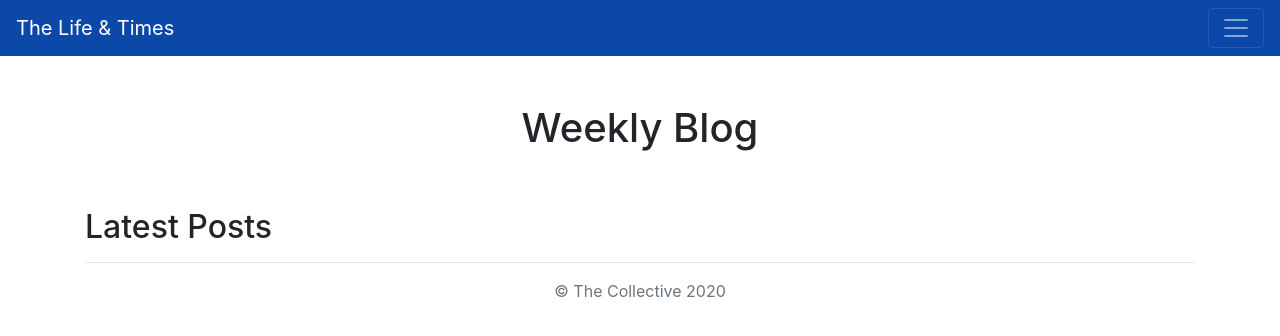
After one commit to welcomebackjmr/portfolio-project, a Django app: page /blog/ in a window 1280 px wide. The commit adds this page. Shown: the top 336 px of the page. Run offline with Django 3.2, Linux system fonts and the light colour scheme; data that the repository does not hold is empty; some libraries are stand-ins or nearby versions.

Commit message:
Blog functionality and polish

```diff
--- /dev/null
+++ b/blog/templates/blog/allblogs.html
@@ -0,0 +1,97 @@
+
+<!doctype html>
+{% load static %}
+<html lang="en">
+<head>
+  <meta charset="utf-8">
+  <meta name="viewport" content="width=device-width, initial-scale=1, shrink-to-fit=no">
+  <meta name="description" content="">
+  <meta name="author" content="Mark Otto, Jacob Thornton, and Bootstrap contributors">
+  <meta name="generator" content="Jekyll v4.0.1">
+  <title>Weekly Blog</title>
+
+  <link rel="canonical" href="https://getbootstrap.com/docs/4.5/examples/album/">
+
+  <!-- Bootstrap core CSS -->
+  <link rel="stylesheet" href="https://stackpath.bootstrapcdn.com/bootstrap/4.5.0/css/bootstrap.min.css" integrity="sha384-9aIt2nRpC12Uk9gS9baDl411NQApFmC26EwAOH8WgZl5MYYxFfc+NcPb1dKGj7Sk" crossorigin="anonymous">
+
+  <!-- Favicons -->
+  <link rel="apple-touch-icon" href="/docs/4.5/assets/img/favicons/apple-touch-icon.png" sizes="180x180">
+  <link rel="icon" href="/docs/4.5/assets/img/favicons/favicon-32x32.png" sizes="32x32" type="image/png">
+  <link rel="icon" href="/docs/4.5/assets/img/favicons/favicon-16x16.png" sizes="16x16" type="image/png">
+  <link rel="manifest" href="/docs/4.5/assets/img/favicons/manifest.json">
+  <link rel="mask-icon" href="/docs/4.5/assets/img/favicons/safari-pinned-tab.svg" color="#563d7c">
+  <link rel="icon" href="/docs/4.5/assets/img/favicons/favicon.ico">
+  <meta name="msapplication-config" content="/docs/4.5/assets/img/favicons/browserconfig.xml">
+  <meta name="theme-color" content="#563d7c">
+
+
+  <style>
+  .bd-placeholder-img {
+    font-size: 1.125rem;
+    text-anchor: middle;
+    -webkit-user-select: none;
+    -moz-user-select: none;
+    -ms-user-select: none;
+    user-select: none;
+  }
+
+  @media (min-width: 768px) {
+    .bd-placeholder-img-lg {
+      font-size: 3.5rem;
+    }
+  }
+  </style>
+
+</head>
+<body>
+  <header>
+    <nav class="navbar navbar-dark" style="background-color: #0c48a8;">
+      <a class="navbar-brand" href="{% url 'home' %}">The Life & Times</a>
+      <button class="navbar-toggler" type="button" data-toggle="collapse" data-target="#navbarNavAltMarkup" aria-controls="navbarNavAltMarkup" aria-expanded="false" aria-label="Toggle navigation">
+        <span class="navbar-toggler-icon"></span>
+      </button>
+      <div class="collapse navbar-collapse" id="navbarNavAltMarkup">
+        <div class="navbar-nav ml-auto">
+          <a class="nav-item nav-link" href="https://www.instagram.com/realsupportnyc/">Instagram</a>
+          <a class="nav-item nav-link" href="{% static 'goals2020.pdf' %}">Goals</a>
+          <a class="nav-item nav-link active" href="{% url 'allblogs' %}">Blog</a>
+
+
+        </div>
+      </div>
+    </nav>
+  </header>
+
+  <main role="main">
+    <div class="container">
+      <h1 class="text-center pt-5">Weekly Blog</h1>
+      <br>
+      <br>
+      <h2>Latest Posts</h2>
+      <hr>
+
+      {% for blog in blogs.all %}
+      <a href="{% url 'detail' blog.id %}"><h3>{{ blog.title }}</h3></a>
+      {{ blog.pub_date_pretty }}
+      <br>
+      <img src="{{ blog.image.url }}" height="150"  width="200" alt="">
+      <br>
+      <p>{{ blog.summary }}</p>
+
+      {% endfor %}
+
+    </div>
+
+
+
+      </main>
+
+  <footer class="text-muted">
+    <div class="container text-center">
+      <p> &copy; The Collective {% now "Y" %}</p>
+    </div>
+  </footer>
+  <script src="https://code.jquery.com/jquery-3.5.1.slim.min.js" integrity="sha384-DfXdz2htPH0lsSSs5nCTpuj/zy4C+OGpamoFVy38MVBnE+IbbVYUew+OrCXaRkfj" crossorigin="anonymous"></script>
+  <script src="https://cdn.jsdelivr.net/npm/popper.js@1.16.0/dist/umd/popper.min.js" integrity="sha384-Q6E9RHvbIyZFJoft+2mJbHaEWldlvI9IOYy5n3zV9zzTtmI3UksdQRVvoxMfooAo" crossorigin="anonymous"></script>
+  <script src="https://stackpath.bootstrapcdn.com/bootstrap/4.5.0/js/bootstrap.min.js" integrity="sha384-OgVRvuATP1z7JjHLkuOU7Xw704+h835Lr+6QL9UvYjZE3Ipu6Tp75j7Bh/kR0JKI" crossorigin="anonymous"></script></body>
--- /dev/null
+++ b/blog/urls.py
@@ -0,0 +1,8 @@
+from django.urls import path
+
+from . import views
+
+urlpatterns = [
+    path('', views.allblogs, name='allblogs' ),
+    path('<int:blog_id>/', views.detail, name='detail'),
+]
--- a/blog/views.py
+++ b/blog/views.py
@@ -1,3 +1,11 @@
-from django.shortcuts import render
+from django.shortcuts import render, get_object_or_404
 
-# Create your views here.
+from .models import Blog
+
+def allblogs(request):
+    blogs = Blog.objects
+    return render(request, 'blog/allblogs.html', {'blogs':blogs})
+
+def detail(request, blog_id):
+    detailblog = get_object_or_404(Blog, pk=blog_id)
+    return render(request, 'blog/detail.html', {'blog':detailblog})
--- a/portfolio/settings.py
+++ b/portfolio/settings.py
@@ -124,7 +124,12 @@ USE_TZ = True
 # Static files (CSS, JavaScript, Images)
 # https://docs.djangoproject.com/en/3.0/howto/static-files/
 
+STATICFILES_DIRS = [os.path.join(BASE_DIR, 'portfolio/static')
+]
+
+STATIC_ROOT = os.path.join(BASE_DIR, 'static')
 STATIC_URL = '/static/'
+
 
 MEDIA_ROOT = os.path.join(BASE_DIR, 'media')
 
--- a/portfolio/urls.py
+++ b/portfolio/urls.py
@@ -1,20 +1,6 @@
-"""portfolio URL Configuration
 
-The `urlpatterns` list routes URLs to views. For more information please see:
-    https://docs.djangoproject.com/en/3.0/topics/http/urls/
-Examples:
-Function views
-    1. Add an import:  from my_app import views
-    2. Add a URL to urlpatterns:  path('', views.home, name='home')
-Class-based views
-    1. Add an import:  from other_app.views import Home
-    2. Add a URL to urlpatterns:  path('', Home.as_view(), name='home')
-Including another URLconf
-    1. Import the include() function: from django.urls import include, path
-    2. Add a URL to urlpatterns:  path('blog/', include('blog.urls'))
-"""
 from django.contrib import admin
-from django.urls import path
+from django.urls import path, include
 from django.conf import settings
 from django.conf.urls.static import static
 import jobs.views
@@ -23,4 +9,6 @@ import jobs.views
 urlpatterns = [
     path('admin/', admin.site.urls),
     path('', jobs.views.home, name='home' ),
+    path('blog/', include('blog.urls')),
+
 ]  + static(settings.MEDIA_URL, document_root=settings.MEDIA_ROOT)
```
Also changed, not shown: blog/models.py (+9 -0 lines), blog/templates/blog/detail.html (added, +88 -0 lines), jobs/templates/jobs/home.html (+23 -20 lines), portfolio/static/woody.JPG (added), 2 other files.
